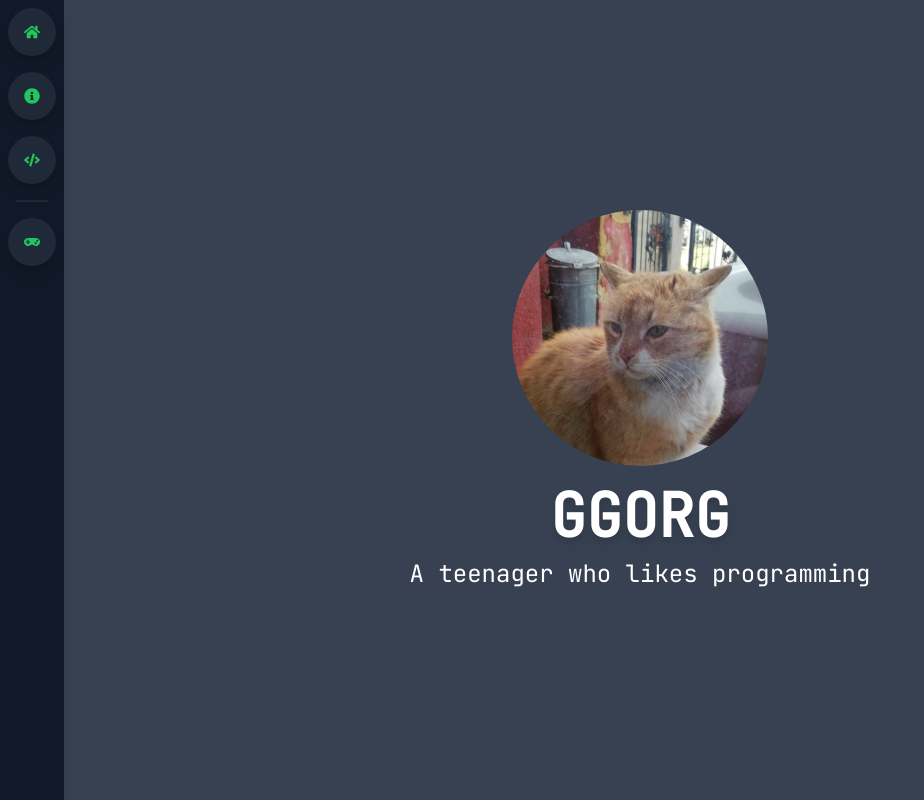
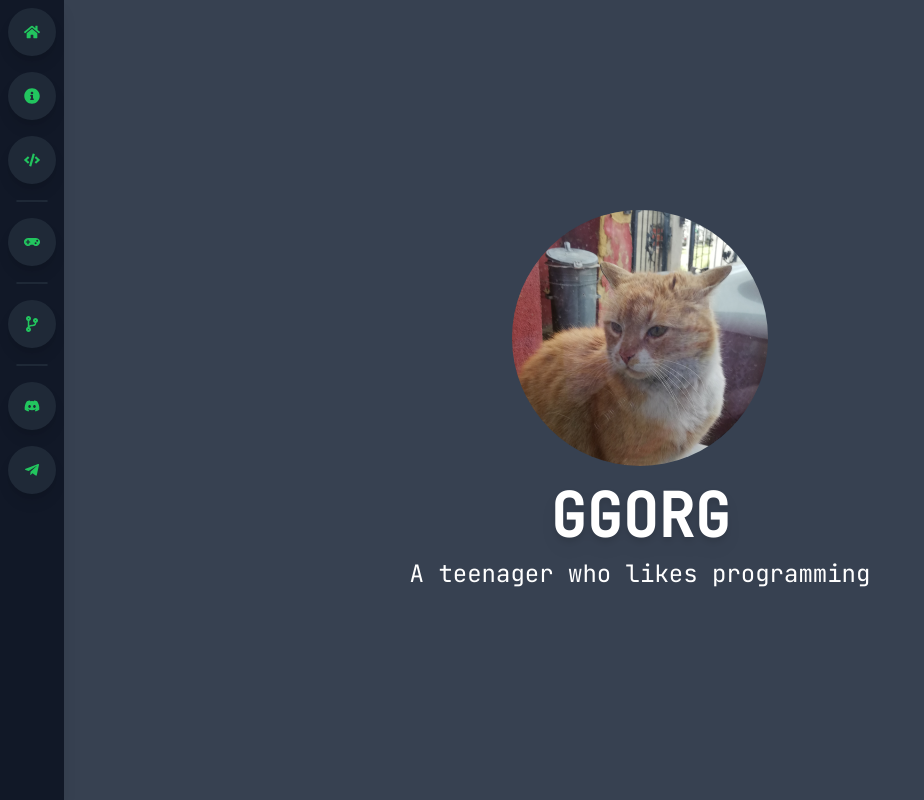
Before and after one commit to GGORG0/ggorg.tk, a Next.js app: page / in a window 1280 px wide. Shown: the whole page, without its empty margins (0-924 px from the left). Built offline with nearby package versions, Linux system fonts and the light colour scheme; no server answers; what tailwindcss-ripple would draw is missing.

Commit message:
💄 Added source, Discord and Telegram buttons

```diff
--- a/components/Containers/Page.tsx
+++ b/components/Containers/Page.tsx
@@ -1,5 +1,5 @@
 import SideBar from "../SideBar/SideBar";
-import { FaHome, FaGamepad, FaInfoCircle, FaCode } from "react-icons/fa";
+import { FaHome, FaGamepad, FaInfoCircle, FaCode, FaCodeBranch, FaDiscord, FaTelegramPlane } from "react-icons/fa";
 import Link from "next/link";
 import SideBarIcon from "../SideBar/SideBarIcon";
 import ProfilePicture from "../Utils/ProfilePicture";
@@ -26,8 +26,19 @@ export default function Page({ children, pfp = true, title = "GGORG" }: PageProp
           <Link href="/"><a><SideBarIcon icon={<FaHome />} text="Home" /></a></Link>
           <Link href="/about"><a><SideBarIcon icon={<FaInfoCircle />} text="About me" /></a></Link>
           <Link href="/projects"><a><SideBarIcon icon={<FaCode />} text="Projects" /></a></Link>
+
           <SideBarSpacer/>
+
           <Link href="/clicker"><a><SideBarIcon icon={<FaGamepad />} text="Simple clicker" /></a></Link>
+
+          <SideBarSpacer/>
+
+          <a href="//gh.ggorg.tk/ggorg.tk"><SideBarIcon icon={<FaCodeBranch />} text="Source code" /></a>
+
+          <SideBarSpacer/>
+
+          <a href={`//discord.com/users/${process.env.NEXT_PUBLIC_DISCORD_ID}`}><SideBarIcon icon={<FaDiscord />} text="Discord" /></a>
+          <a href={`//t.me/GGORG0`}><SideBarIcon icon={<FaTelegramPlane />} text="Telegram" /></a>
         </SideBar>
         <div className="fixed z-0 flex flex-col items-center justify-center h-full w-full m-auto px-0">
           { pfp && <ProfilePicture /> }
```
